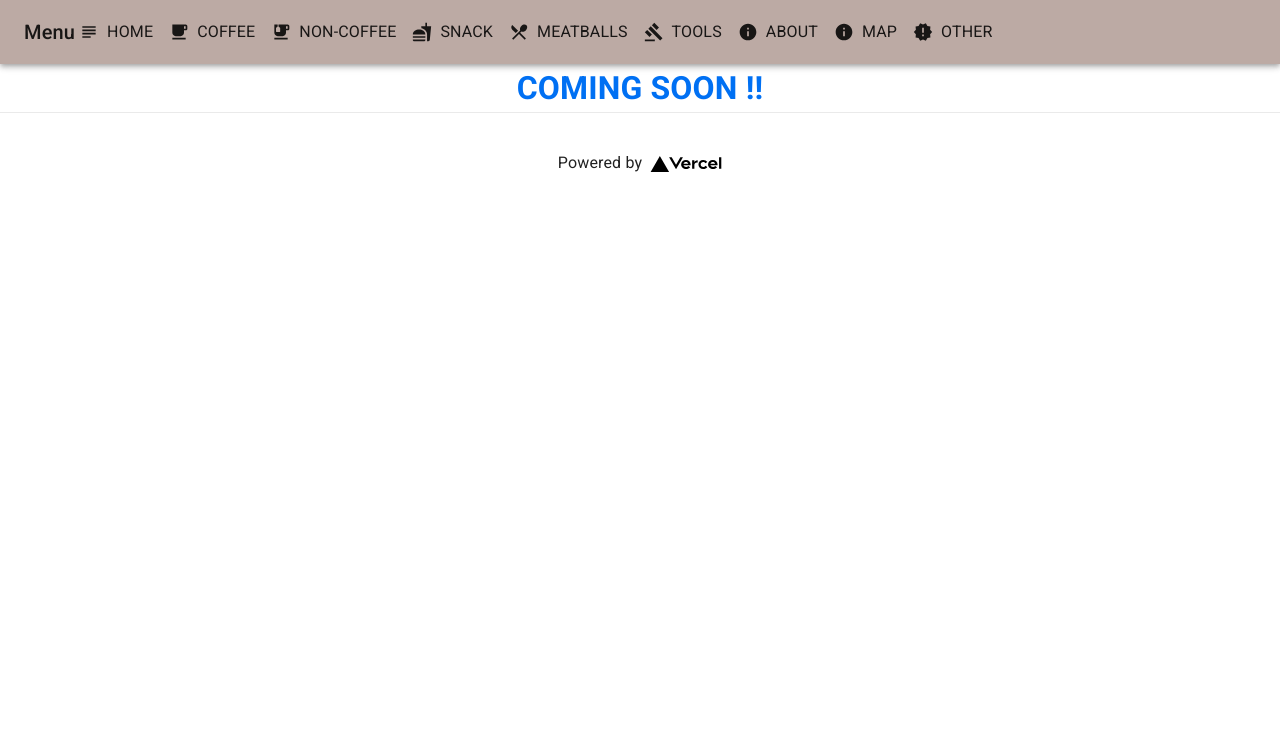
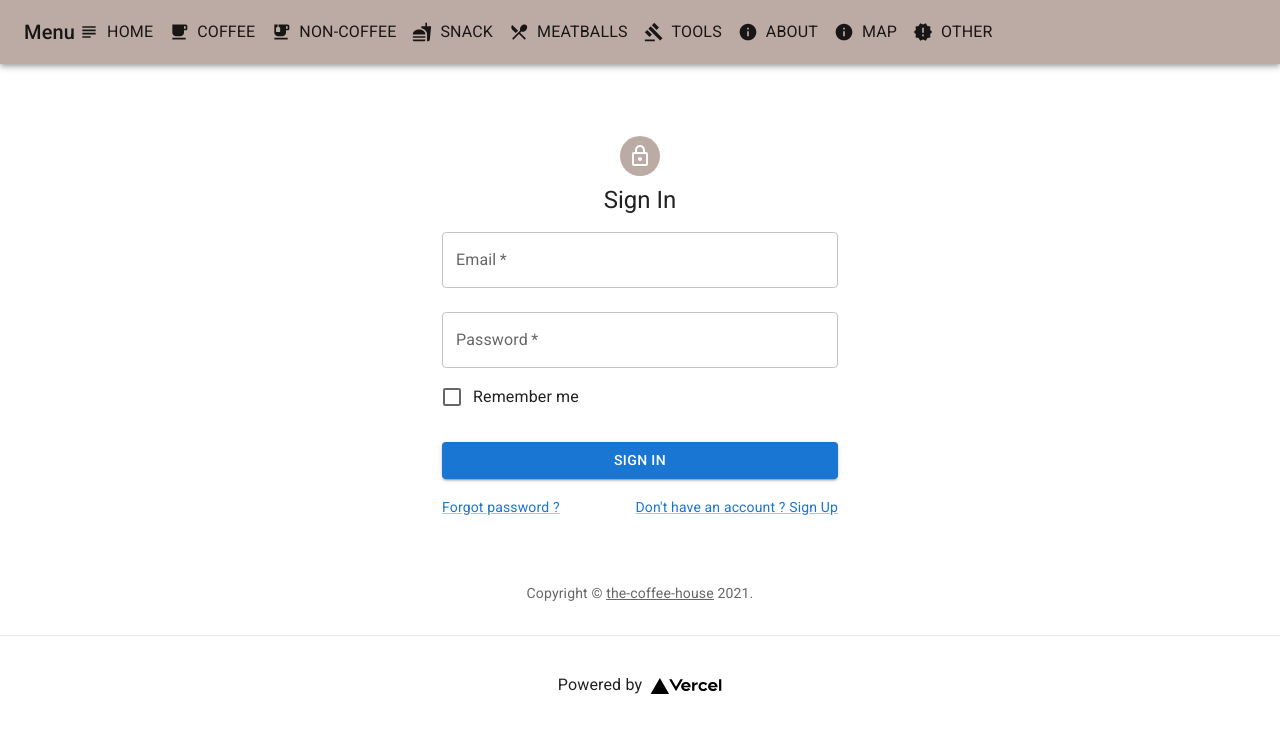
Before and after one commit to Ngounse/next.js_The-coffee-house, a Next.js app: page /auth/signin in a window 1280 px wide. Before the commit this address had no page. Shown: the top 732 px of the page. Built offline with nearby package versions, Linux system fonts and the light colour scheme.

Commit message:
design login ui and config with api (#7)

```diff
--- /dev/null
+++ b/components/Form/FieldRender.tsx
@@ -0,0 +1,18 @@
+import React from "react";
+import { TextField } from "@mui/material";
+
+export const RenderAutofillInput = React.memo(
+  ({ input, label, type, meta, password, ...rest }: any) => {
+    const hasError = (meta.error || meta.sumitError) && meta.touched;
+    return (
+      <TextField
+        {...rest}
+        {...input}
+        error={hasError}
+        label={label}
+        helperText={(hasError && meta.error) || meta.submitError}
+        value={input.value || ""}
+      />
+    );
+  }
+);
--- a/package.json
+++ b/package.json
@@ -20,12 +20,14 @@
     "@types/react-router-dom": "^5.1.8",
     "@types/styled-components": "^5.1.15",
     "axios": "^0.27.2",
+    "final-form": "^4.20.7",
     "lodash": "^4.17.21",
     "mapbox-gl": "^2.4.1",
     "next": "12.2.4",
     "prop-types": "^15.8.1",
     "react": "^17.0.2",
     "react-dom": "^17.0.2",
+    "react-final-form": "^6.5.9",
     "react-is": "^18.2.0",
     "react-map-gl": "^6.1.17",
     "react-mapbox-gl": "^5.1.1",
--- a/pages/about.tsx
+++ b/pages/about.tsx
@@ -8,7 +8,6 @@ import Link from "next/link";
 const AboutPage = () => {
   return (
     <div>
-      <NavBar />
       <Head>
         <title>About</title>
       </Head>
--- /dev/null
+++ b/pages/auth/signin.tsx
@@ -0,0 +1,18 @@
+import React, { useEffect, useState } from "react";
+// import styles from "../styles/Home.module.css";
+import SignIn from "../../src/views/auth/SignIn";
+import Head from "next/head";
+import Link from "next/link";
+
+const SignInPage = () => {
+  return (
+    <>
+      <Head>
+        <title>Login</title>
+      </Head>
+      <SignIn />
+    </>
+  );
+};
+
+export default SignInPage;
--- /dev/null
+++ b/src/views/auth/SignIn.tsx
@@ -0,0 +1,142 @@
+import React from "react";
+import { ThemeProvider, createTheme } from "@mui/material/styles";
+import {
+  Avatar,
+  Box,
+  Container,
+  CssBaseline,
+  FormControlLabel,
+  Typography,
+  Checkbox,
+  Button,
+  Grid,
+  Link,
+} from "@mui/material";
+import { Form, Field } from "react-final-form";
+import { LockOutlined } from "@mui/icons-material";
+import styled from "styled-components";
+import { RenderAutofillInput } from "../../../components/Form/FieldRender";
+import { useRouter } from "next/router";
+const axios = require("axios");
+const SignIn = () => {
+  const theme = createTheme();
+  const router = useRouter();
+  const [errorMessage, setErrorMessage] = React.useState<any>("");
+  async function onSubmit(fields: any) {
+    await axios
+      .post("http://127.0.0.1:8000/login-user", fields) //replace route by your own local route
+      .then((res: any) => {
+        alert("Login success!");
+        setErrorMessage("");
+        router.push("/");
+      })
+      .catch((error: any) => {
+        setErrorMessage(error.response.data.detail);
+      });
+  }
+  function Copyright(props: any) {
+    return (
+      <Typography
+        variant="body2"
+        color="text.secondary"
+        align="center"
+        {...props}
+      >
+        {"Copyright © "}
+        <Link
+          color="inherit"
+          href="https://next-js-the-coffee-house.vercel.app/"
+        >
+          the-coffee-house
+        </Link>{" "}
+        {new Date().getFullYear()}
+        {"."}
+      </Typography>
+    );
+  }
+  return (
+    <ThemeProvider theme={theme}>
+      <Container component={"main"} maxWidth={"xs"}>
+        <CssBaseline />
+        <Box
+          sx={{
+            marginTop: 8,
+            display: "flex",
+            flexDirection: "column",
+            alignItems: "center",
+          }}
+        >
+          <StyledAvatar sx={{ m: 1, bgcolor: "primary" }}>
+            <LockOutlined />
+          </StyledAvatar>
+          <Typography component={"h1"} variant={"h5"}>
+            Sign In
+          </Typography>
+          <Form
+            onSubmit={onSubmit}
+            render={({ handleSubmit, values, submitting, pristine, form }) => (
+              <form onSubmit={handleSubmit}>
+                <Field
+                  name="email"
+                  component={RenderAutofillInput}
+                  type="email"
+                  label="Email"
+                  required
+                  fullWidth
+                  placeholder="Email"
+                  margin="normal"
+                />
+                <Field
+                  name="password"
+                  component={RenderAutofillInput}
+                  type="password"
+                  label="Password"
+                  required
+                  fullWidth
+                  placeholder="Password"
+                  margin="normal"
+                />
+                <FormControlLabel
+                  control={<Checkbox value="remember" color="primary" />}
+                  label="Remember me"
+                />
+                <Typography component={"span"} sx={{ color: "red" }}>
+                  {errorMessage}
+                </Typography>
+                <Button
+                  type="submit"
+                  fullWidth
+                  variant="contained"
+                  sx={{ mt: 3, mb: 2 }}
+                >
+                  Sign In
+                </Button>
+                <Grid container>
+                  <Grid item xs>
+                    <Link href={"#"} variant="body2">
+                      {"Forgot password ?"}
+                    </Link>
+                  </Grid>
+                  <Grid item>
+                    <Link href={"#"} variant="body2">
+                      {"Don't have an account ? Sign Up"}
+                    </Link>
+                  </Grid>
+                </Grid>
+                <Copyright sx={{ mt: 8, mb: 4 }} />
+              </form>
+            )}
+          />
+        </Box>
+      </Container>
+    </ThemeProvider>
+  );
+};
+
+const StyledAvatar = styled(Avatar)`
+  && {
+    background-color: #bcaaa4;
+  }
+`;
+
+export default SignIn;
```
Also changed, not shown: 1 other file (tests, documents, lock files or other folders).
